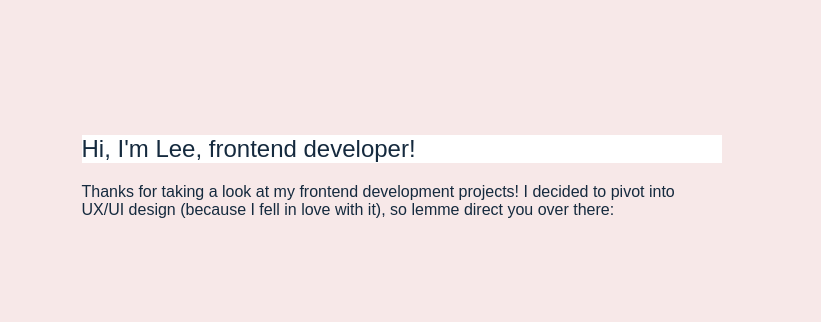
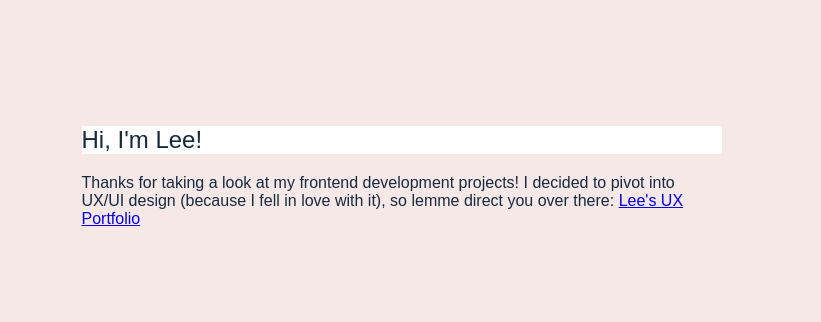
Before and after one commit to lee-oconnor/lee-oconnor-developer, a website built with Parcel: page index.html in a window 1280 px wide. Shown: the part 1560-1882 px from the top of the page, 0-821 px from the left. Built offline with nearby package versions, Linux system fonts and the light colour scheme; a web font is replaced by a local one.

Commit message:
Link to UX portfolio added

```diff
--- a/index.html
+++ b/index.html
@@ -224,12 +224,14 @@
 
       <section class="about-section" id="about">
         <div class="about-paragraph">
-          <h2 class="about-header">Hi, I'm Lee, frontend developer!</h2>
+          <h2 class="about-header">Hi, I'm Lee!</h2>
           <p>
             Thanks for taking a look at my frontend development projects! I
             decided to pivot into UX/UI design (because I fell in love with it),
             so lemme direct you over there:
-            <a href="http://www.leeoconnordesign.com"></a>
+            <a href="http://www.leeoconnordesign.com"
+              ><span>Lee's UX Portfolio</span></a
+            >
           </p>
         </div>
         <img
```
